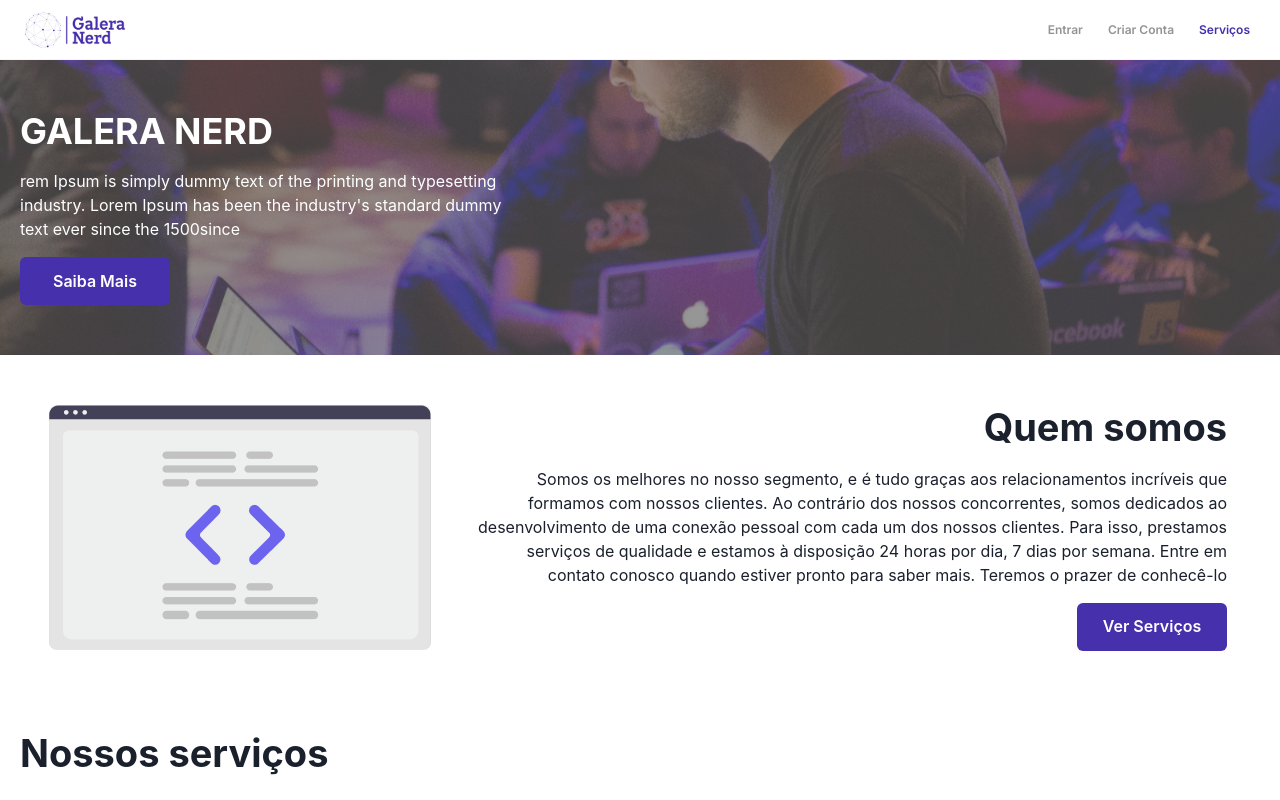
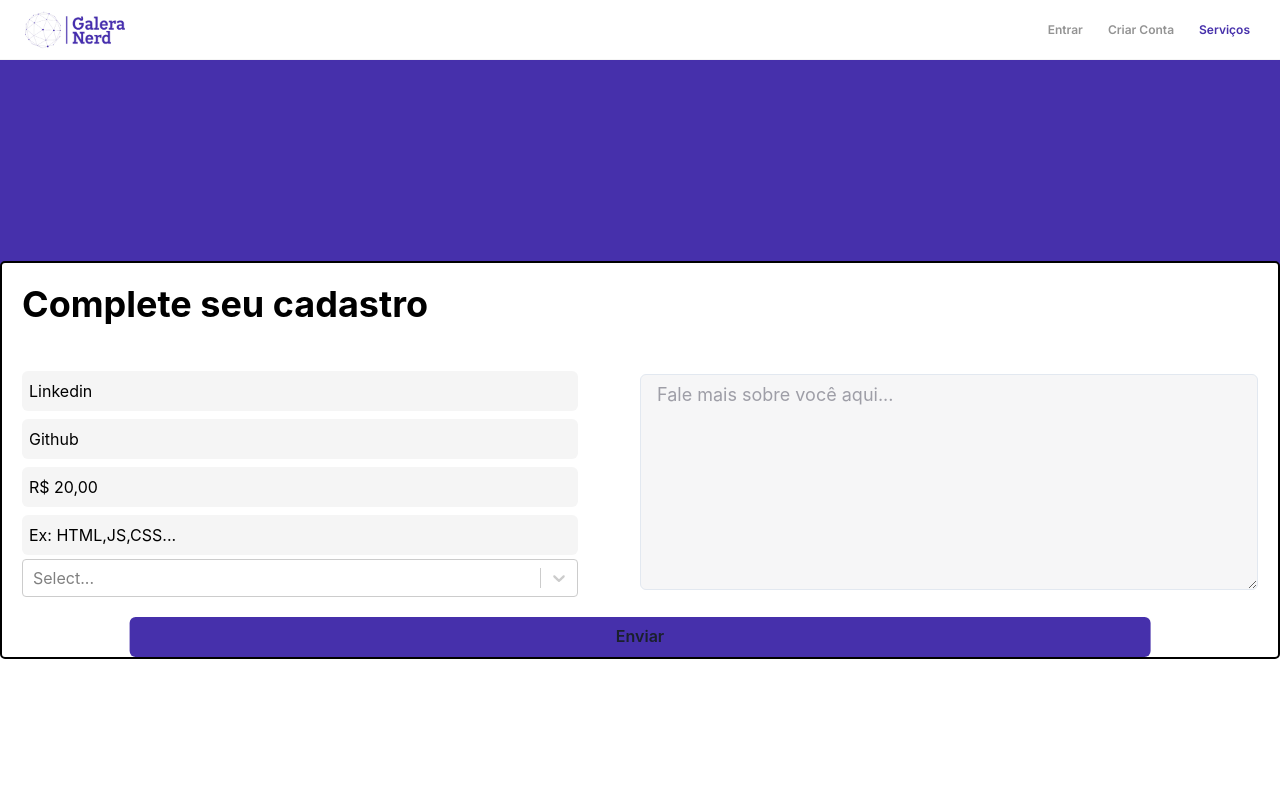
Before and after one commit to PauloHenriqueMagno/GaleraNerd, a React (Create React App) app: page /dev in a window 1280 px wide. Shown: the top 800 px of the page. Built offline with nearby package versions, Linux system fonts and the light colour scheme.

Commit message:
fix: route

```diff
--- a/src/routes/index.jsx
+++ b/src/routes/index.jsx
@@ -21,11 +21,11 @@ const Routes = () => {
       <Route path="/search">
         <Search />
       </Route>
+      <Route path="/dev">
+        <Dev />
+      </Route>
       <Route path="/">
         <Home />
-      </Route>
-      <Route path="/dev">
-        <Dev />
       </Route>
     </Switch>
   );
```
